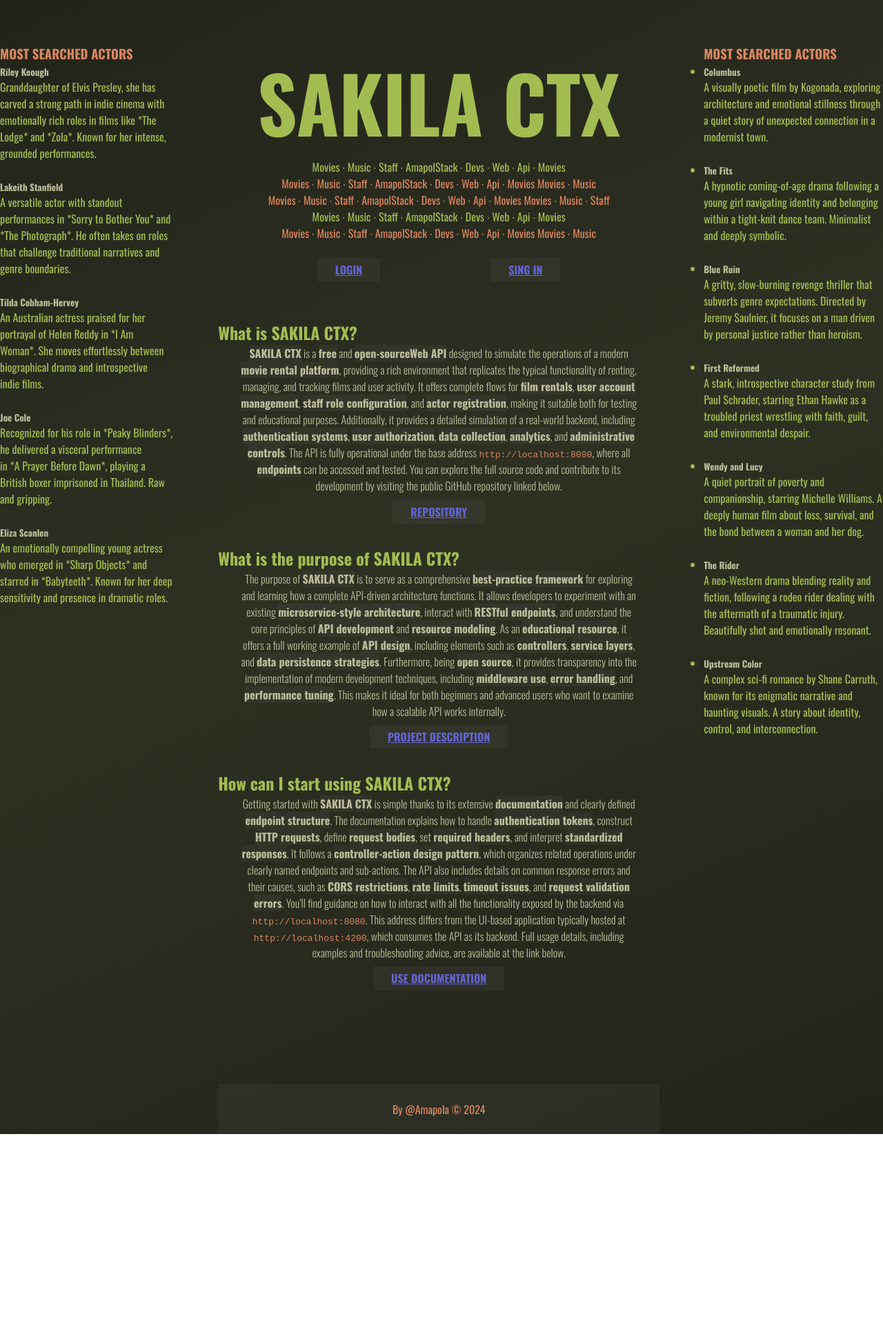
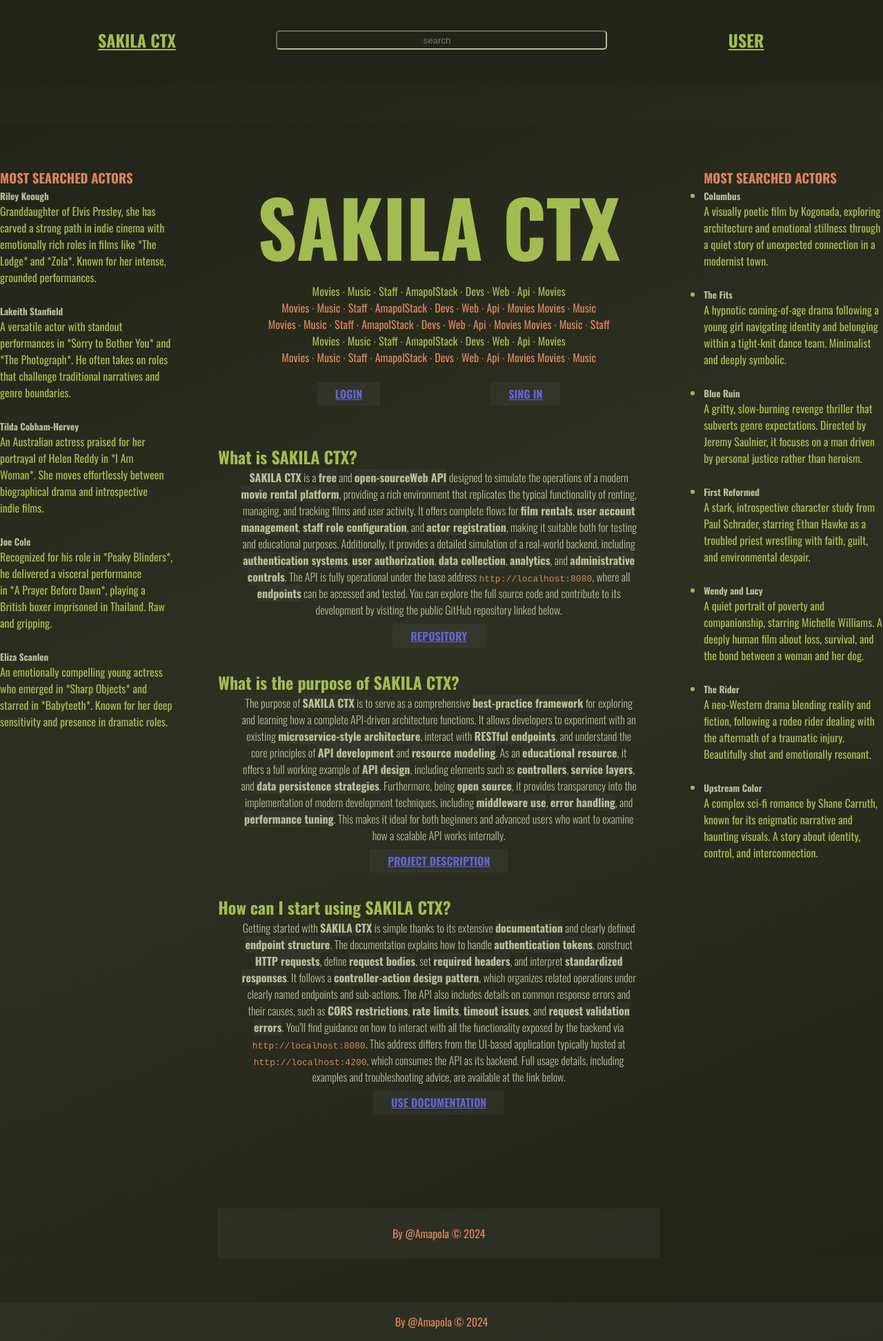
Before and after one commit to AmpolStack/SakilaWebCTX, an Angular app: page /home in a window 1280 px wide. Shown: the whole page at 69% size. Before the commit the page ends 1644 px from the top, so only its background shows below. Built offline with nearby package versions, Linux system fonts and the light colour scheme.

Commit message:
feat: Header and Footer is included in the component app, in addition to Main content generalization

```diff
--- a/src/app/app.component.css
+++ b/src/app/app.component.css
@@ -1,5 +1,98 @@
 :host{
     position: relative;
-    height: 100vh;
-    width: 100vw;
+    display: grid;
+    grid-template-areas: "header"
+    "content"
+    "footer";
+    grid-template-rows: min-content 1fr min-content;
+    /* justify-content: center; */
+    min-height: 100vh;
+    background: var(--bgGradient);
 }
+
+header{
+    grid-area: header;
+    background-color: var(--bgColor);
+    padding: 1rem 0;
+    position:sticky;
+    top: 0;
+    z-index: 1000;
+    display: flex;
+    justify-content: center;
+    align-content: center;
+    align-items: center;
+    width: 100%;
+    box-shadow: 0 0 1rem #00000026;
+}
+
+.page-container{
+    overflow: hidden;
+    grid-area: content;
+    padding: 4rem 0;
+}
+
+header > div > *{
+    flex: 1 1 0;
+    text-align: center;
+    /* background-color: #111; */
+}
+
+header > div > input{
+    flex: 0 2 30rem;
+}
+
+header > div{
+    display: flex;
+    align-items: center;
+    justify-content: space-evenly;
+    gap: 0 .2rem;
+    width: 100%;
+    max-width: 90rem;
+}
+
+h2,h3{
+    font-size: 1.5rem !important;
+    /* text-wrap: nowrap; */
+    color: var(--fntSpeccial);
+}
+
+header > div > h2 > a{
+    /* text-wrap: nowrap; */
+    color: var(--fntSpeccial);
+}
+
+header > div > input{
+    padding: .3rem 0;
+    border-radius: 5px;
+    nav-index: -1;
+    background-color: var(--bgGradient);
+    border-color: var(--fntSecondary);
+    color: var(--fntSecondary);
+}
+
+header > div > h3{
+    text-transform: uppercase;
+    text-decoration: underline;
+    color: var(--fntSpeccial);
+}
+
+footer {
+    grid-area: footer;
+    color: var(--fntSubtitle);
+    text-align: center;
+    width: 100%;
+    margin: 0 auto;
+    display: block;
+    max-width: 100rem;
+    background-color: var(--bgPhantom);
+    padding: 1rem 0;
+}
+
+@media (max-width: 800px) {
+    h2,h3{
+        font-size: 1rem;
+    }
+    header > div > input{
+        flex: 0 2 60%;
+    }
+}
--- a/src/app/app.component.html
+++ b/src/app/app.component.html
@@ -1,4 +1,16 @@
+<header>
+    <div>
+        <h2><a href="">SAKILA CTX</a></h2>
+        <input type="search" name="" id="" placeholder="search">
+        <h3>User</h3>
+    </div>
+</header>
 @if (this.activePopUp() === true) {
 <app-pop-up-window [type]="defaulType" [content]="defaultContent" (isActive)="this.activePopUp.set($event)"></app-pop-up-window>
 }
-<router-outlet/>
+<div class="page-container">
+    <router-outlet/>
+</div>
+<footer>
+    By {{ '@Amapola' }} © 2024
+</footer>
```
